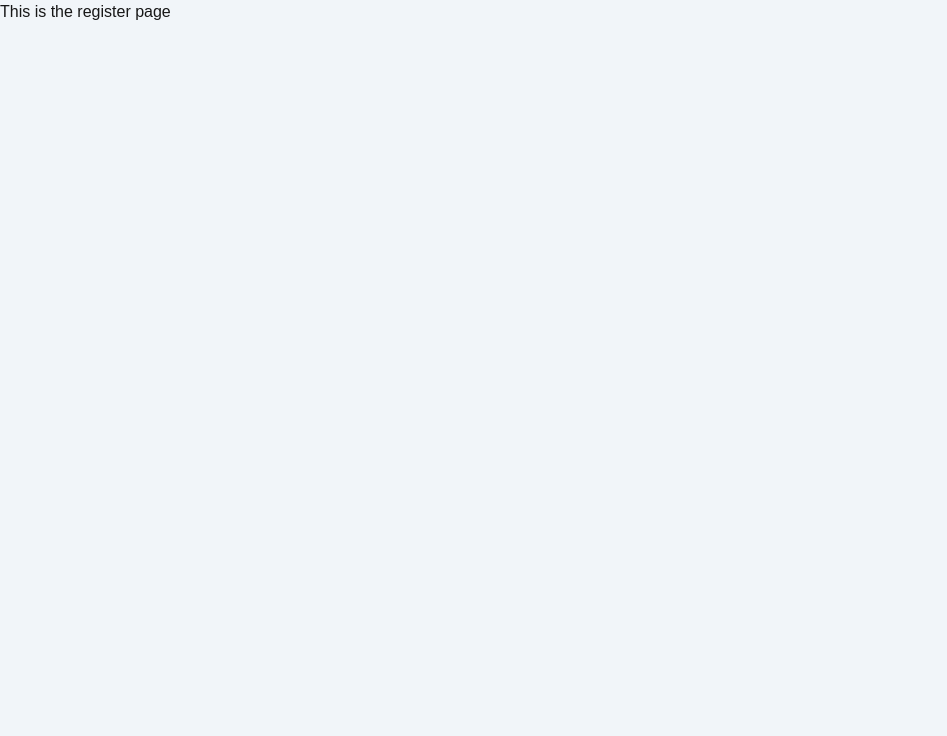
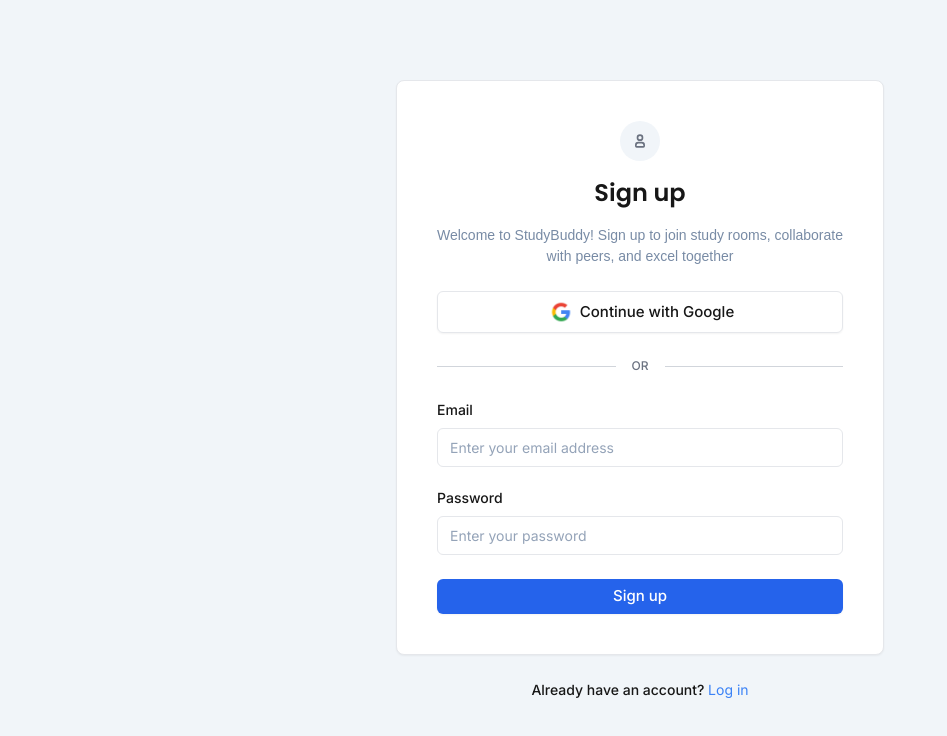
Before and after one commit to Evans-Boateng/StudyBuddy, a Next.js app: page /signup in a window 1280 px wide. Shown: the top 736 px of the page, without its empty margins (0-947 px from the left). Built offline with nearby package versions, Linux system fonts and the light colour scheme.

Commit message:
Completed the signup page

```diff
--- a/app/(auth)/signup/page.tsx
+++ b/app/(auth)/signup/page.tsx
@@ -1,5 +1,47 @@
+import { poppins } from "@/components/ui/fonts"
+import Image from "next/image"
+import { inter } from "@/components/ui/fonts"
 export default function Page() {
   return (
-    <p>This is the register page</p>
+    <div className="flex flex-col items-center justify-center  h-screen p-6">
+      <div className="flex flex-col items-center justify-center bg-white border border-gray-200 p-10 rounded-lg shadow-sm box-border">
+        <div className="w-10 h-10 bg-slate-100 rounded-[50%] flex items-center justify-center">
+          <svg className="w-5 h-5 text-gray-500 dark:text-white" aria-hidden="true" xmlns="http://www.w3.org/2000/svg" width="20" height="20" fill="none" viewBox="0 0 24 24">
+            <path stroke="currentColor" strokeWidth="2" d="M7 17v1a1 1 0 0 0 1 1h8a1 1 0 0 0 1-1v-1a3 3 0 0 0-3-3h-4a3 3 0 0 0-3 3Zm8-9a3 3 0 1 1-6 0 3 3 0 0 1 6 0Z"/>
+          </svg>
+        </div>
+        <h1 className={`${poppins.className} mt-4 text-2xl font-semibold`}>Sign up</h1>
+        <div className="flex flex-col items-center justify-center border-x-inherit  text-wrap">
+          <p className="text-[14px] mt-4  text-[#788BA5] text-center  font-medium">
+            Welcome to StudyBuddy! Sign up to join study rooms,  collaborate <br/>  with peers, and excel together
+          </p>
+        </div>
+        <div className="flex flex-col items-center justify-center w-full">
+          <button className={`${inter.className} border border-gray-200 flex text-[15px] font-medium justify-center gap-1 rounded-md items-center w-full mt-6 py-[5px] hover:bg-gray-100 transition duration-300 ease-in-out shadow-sm antialiased`}>
+            <Image src="/google_13170545.png" width={30} height={30} alt="Google logo" />
+            Continue with Google
+          </button>
+          <div className="flex items-center my-6 w-full">
+            <hr className="flex-grow border-gray-300" />
+            <span className={`${inter.className} mx-4 text-gray-500 font-medium text-[12px] antialiased`}>OR</span>
+            <hr className="flex-grow border-gray-300" />
+          </div>
+        </div>
+        <form className="w-full">
+          <div className="flex flex-col justify-center w-full">
+            <label className={`${inter.className} text-[14px] font-medium`}>Email</label>
+            <input type="email" placeholder="Enter your email address" className={`${inter.className} border border-gray-200 text-[14px] w-full px-3 py-2 focus:border-blue-600 placeholder-slate-400 rounded-md mt-2  focus:outline-none focus:ring-2 focus:ring-blue-300 focus:ring-opacity-50`} />
+            <label className={`${inter.className} text-[14px] font-medium mt-5`}>Password</label>
+            <input type="email" placeholder="Enter your password" className={`${inter.className} border border-gray-200 text-[14px] w-full px-3 py-2 focus:border-blue-600 placeholder-slate-400 rounded-md mt-2  focus:outline-none focus:ring-2 focus:ring-blue-300 focus:ring-opacity-50`} />
+          </div>
+          <button className={`${inter.className} bg-blue-600 text-white font-medium text-[15px] py-[6px] rounded-md w-full mt-6 hover:bg-blue-500 transition duration-300 ease-in-out shadow-sm antialiased`}>
+            Sign up
+          </button>
+        </form>
+      </div>
+      <div className="flex items-center justify-center mt-6 ">
+        <p className={`${inter.className} font-medium text-[14px] mb-5`}>Already have an account? <a href="#" className={`${inter.className} font-normal text-blue-500`}>Log in</a></p>
+      </div>
+    </div>
   )
 }
--- a/app/page.tsx
+++ b/app/page.tsx
@@ -32,18 +32,21 @@ export default function Home() {
           <path fill="currentColor" d="M201.4 374.6c12.5 12.5 32.8 12.5 45.3 0l160-160c12.5-12.5 12.5-32.8 0-45.3s-32.8-12.5-45.3 0L224 306.7L86.6 169.4c-12.5-12.5-32.8-12.5-45.3 0s-12.5 32.8 0 45.3l160 160z"></path>
         </svg>
       </div>
-      <div className="mt-8 px-7 lg:px-[120px] grid grid-cols-1 sm:grid-cols-2 md:grid-cols-3 gap-6">
+      <div className="mt-8 px-7 lg:px-[120px] grid grid-cols-1 sm:grid-cols-2 md:grid-cols-3 gap-6 mb-6">
         {
           features.map((step, index) => {
             return (
               <div className="flex flex-col  justify-center bg-white p-3 rounded-lg shadow" key={index}>
-                {/* <svg xmlns="http://www.w3.org/2000/svg" xmlns:xlink="http://www.w3.org/1999/xlink" aria-hidden="true" role="img" class="icon text-indigo-500" style="" width="1em" height="1em" viewBox="0 0 576 512" data-v-e8d572f6="">
-                  <path fill="currentColor" d="M64 32C64 14.3 49.7 0 32 0S0 14.3 0 32v352c0 35.3 28.7 64 64 64h192v-64H64V160h192V96H64zm224 160c0 17.7 14.3 32 32 32h224c17.7 0 32-14.3 32-32V64c0-17.7-14.3-32-32-32h-98.7c-8.5 0-16.6-3.4-22.6-9.4L409.4 9.4c-6-6-14.1-9.4-22.6-9.4H320c-17.7 0-32 14.3-32 32zm0 288c0 17.7 14.3 32 32 32h224c17.7 0 32-14.3 32-32V352c0-17.7-14.3-32-32-32h-98.7c-8.5 0-16.6-3.4-22.6-9.4l-13.3-13.3c-6-6-14.1-9.4-22.6-9.4l-66.8.1c-17.7 0-32 14.3-32 32z"></path>
-                </svg> */}
-                <h3 className={`${poppins.className} mb-1 text-4 font-semibold`}>
-                  <i className="fa fa-commenting-o" aria-hidden="true"></i>
-                  {step.title}
-                </h3>
+                <div className="mb-1 flex gap-1 items-center">
+                  <svg xmlns="http://www.w3.org/2000/svg" xmlnsXlink="http://www.w3.org/1999/xlink" aria-hidden="true" role="img" className="icon text-indigo-500" width="1em" height="1em" viewBox="0 0 576 512" data-v-e8d572f6="">
+                    <path fill="currentColor" d="M64 32C64 14.3 49.7 0 32 0S0 14.3 0 32v352c0 35.3 28.7 64 64 64h192v-64H64V160h192V96H64zm224 160c0 17.7 14.3 32 32 32h224c17.7 0 32-14.3 32-32V64c0-17.7-14.3-32-32-32h-98.7c-8.5 0-16.6-3.4-22.6-9.4L409.4 9.4c-6-6-14.1-9.4-22.6-9.4H320c-17.7 0-32 14.3-32 32zm0 288c0 17.7 14.3 32 32 32h224c17.7 0 32-14.3 32-32V352c0-17.7-14.3-32-32-32h-98.7c-8.5 0-16.6-3.4-22.6-9.4l-13.3-13.3c-6-6-14.1-9.4-22.6-9.4l-66.8.1c-17.7 0-32 14.3-32 32z"></path>
+                  </svg>
+                  <h3 className={`${poppins.className}  text-4 font-semibold`}>
+                    <i className="fa fa-commenting-o" aria-hidden="true"></i>
+                    {step.title}
+                  </h3>
+                </div>
+
                 <p className="text-[14px] font-400 text-gray-500">{step.description}</p>
               </div>
             )
--- a/components/ui/steps.ts
+++ b/components/ui/steps.ts
@@ -5,7 +5,8 @@ export const features = [
     },
     {
       title: "Explore Study Rooms",
-      description: "Browse through a variety of topics or use the search feature to find rooms that match your interests. There’s always a room for every challenge!"
+      description: "Browse through a variety of topics or use the search feature to find rooms that match your interests. There’s always a room for every challenge!",
+
     },
     {
       title: "Create Your Own Room",
@@ -21,6 +22,7 @@ export const features = [
     },
     {
       title: "Stay Organized",
-      description: "Keep track of all your activities, study rooms, and conversations from your profile. Your learning hub, all in one place."
+      description: "Keep track of all your activities, study rooms, and conversations from your profile. Your learning hub, all in one place.",
+
     }
   ];
--- a/package.json
+++ b/package.json
@@ -9,6 +9,10 @@
     "lint": "next lint"
   },
   "dependencies": {
+    "@emotion/react": "^11.14.0",
+    "@emotion/styled": "^11.14.0",
+    "@mui/icons-material": "^6.3.0",
+    "@mui/material": "^6.3.0",
     "clsx": "^2.1.1",
     "framer-motion": "^11.15.0",
     "next": "15.1.2",
```
Also changed, not shown: public/google_13170545.png (added), 1 other file (tests, documents, lock files or other folders).
